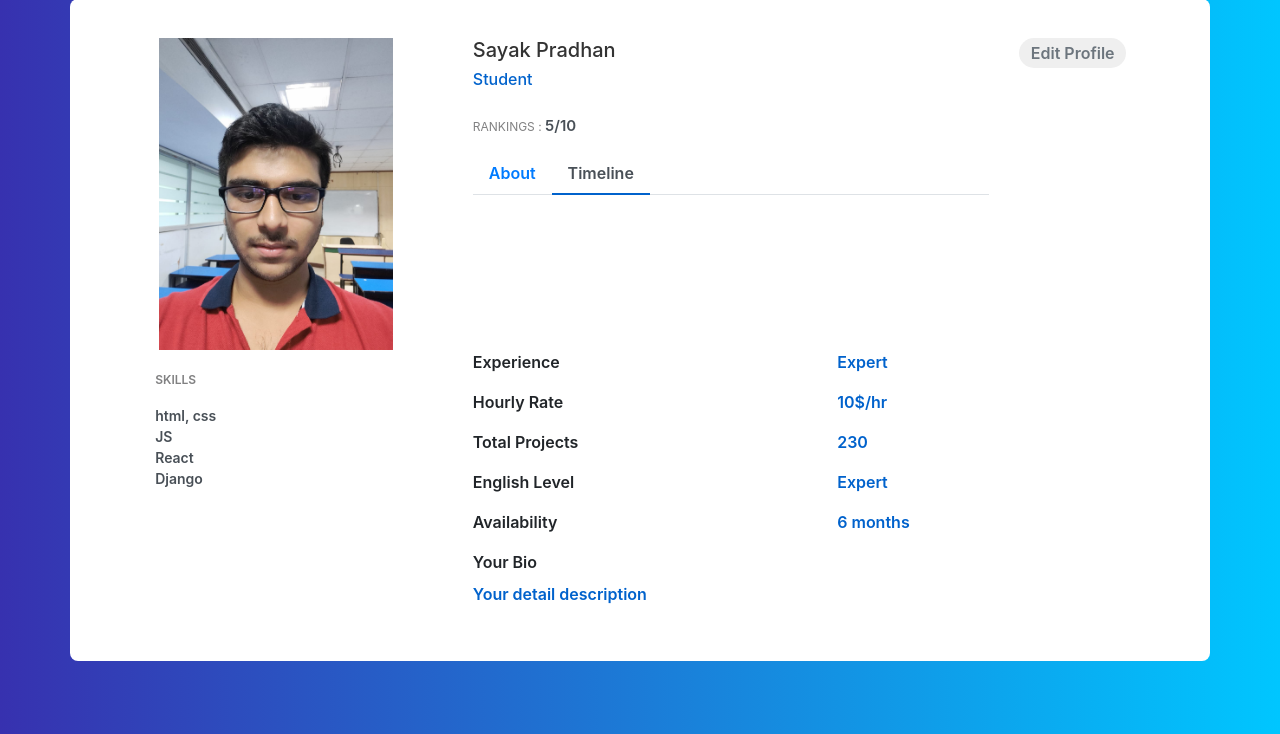
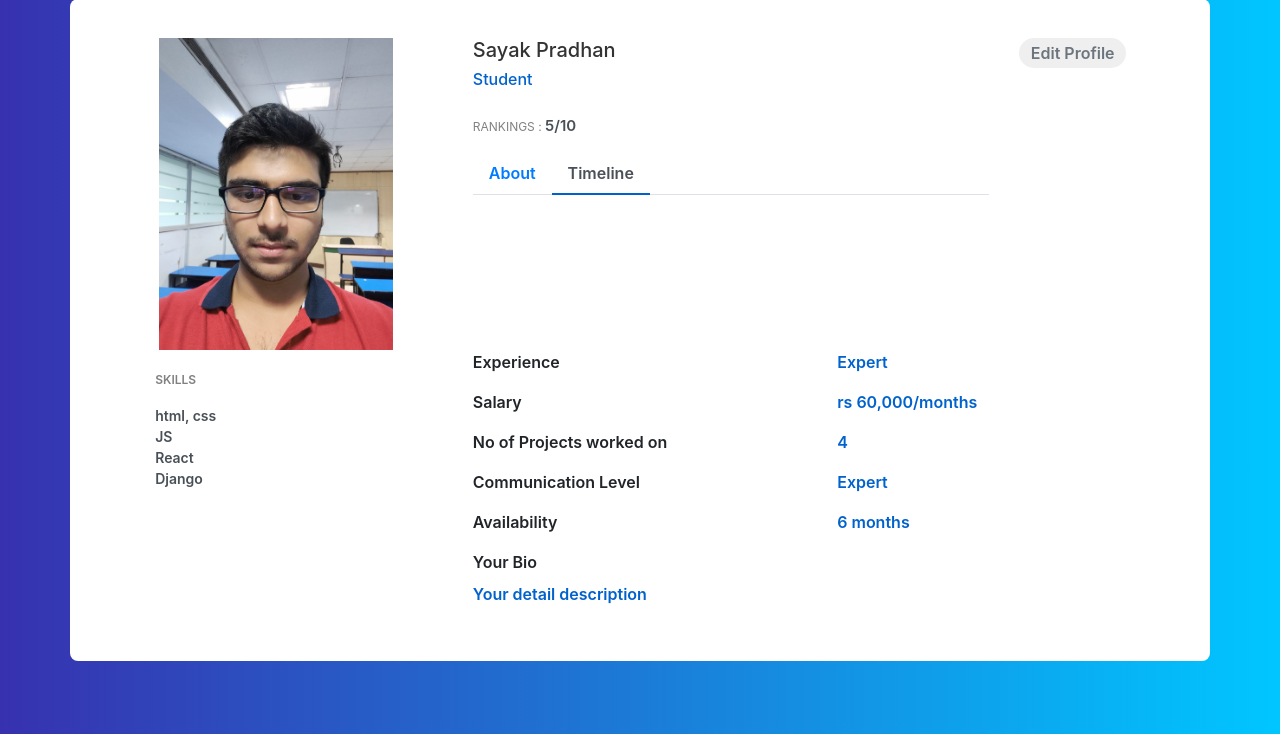
Before and after one commit to sayak-2002/Attendance_system, a Django app: page /details/ in a window 1280 px wide, after a click on "Timeline". Shown: the part 39-773 px from the top of the page. Run offline with Django 3.2, Linux system fonts and the light colour scheme; data comes from the database, SQL or seed files in the repository; both versions use the stored data as it was after the commit; some libraries are stand-ins or nearby versions.

Commit message:
last commit

```diff
--- a/core/templates/core/details.html
+++ b/core/templates/core/details.html
@@ -140,23 +140,23 @@
                         </div>
                         <div class="row">
                             <div class="col-md-6">
-                                <label>Hourly Rate</label>
+                                <label>Salary</label>
                             </div>
                             <div class="col-md-6">
-                                <p>10$/hr</p>
+                                <p>rs 60,000/months</p>
                             </div>
                         </div>
                         <div class="row">
                             <div class="col-md-6">
-                                <label>Total Projects</label>
+                                <label>No of Projects worked on</label>
                             </div>
                             <div class="col-md-6">
-                                <p>230</p>
+                                <p>4</p>
                             </div>
                         </div>
                         <div class="row">
                             <div class="col-md-6">
-                                <label>English Level</label>
+                                <label>Communication Level</label>
                             </div>
                             <div class="col-md-6">
                                 <p>Expert</p>
```
Also changed, not shown: db.sqlite3.
